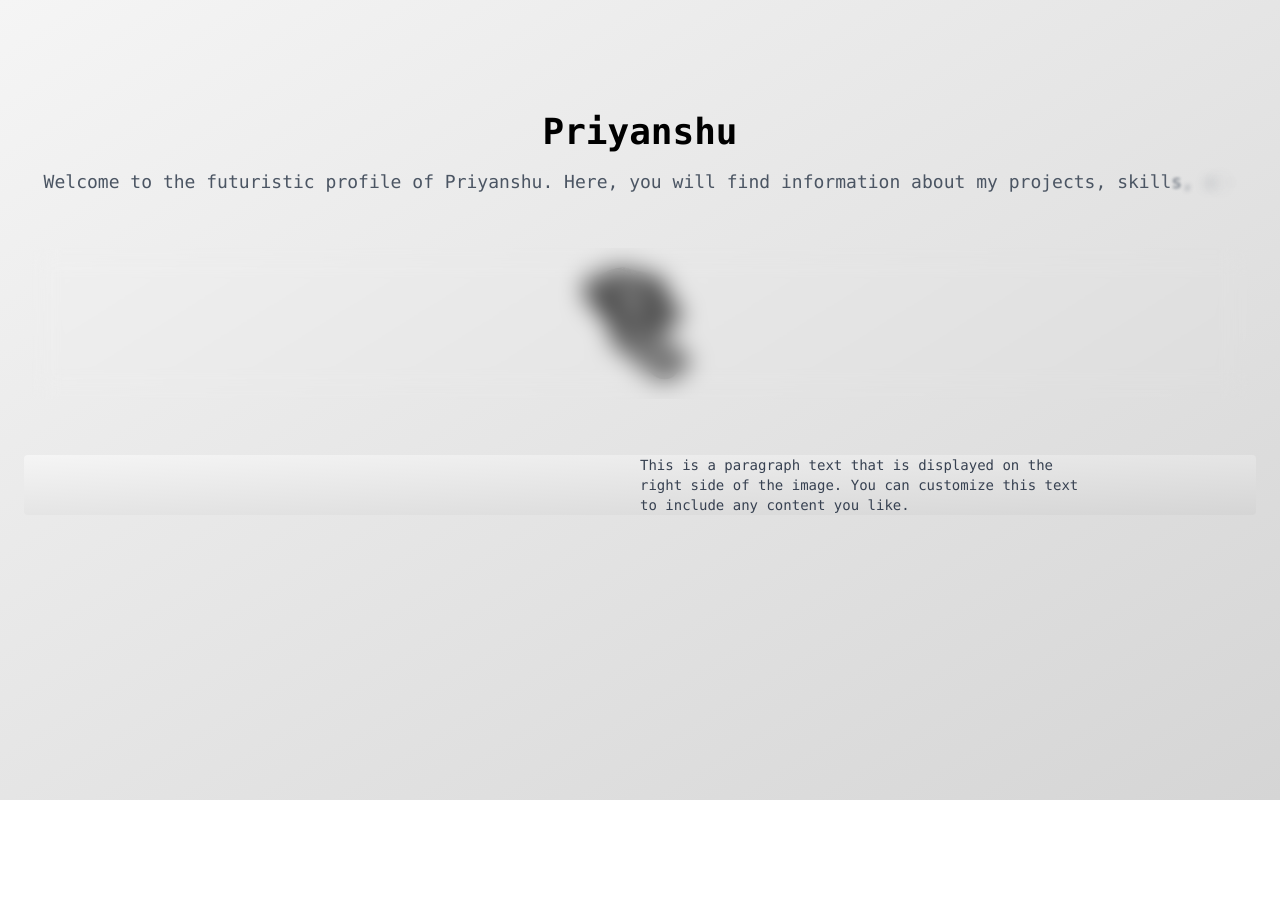
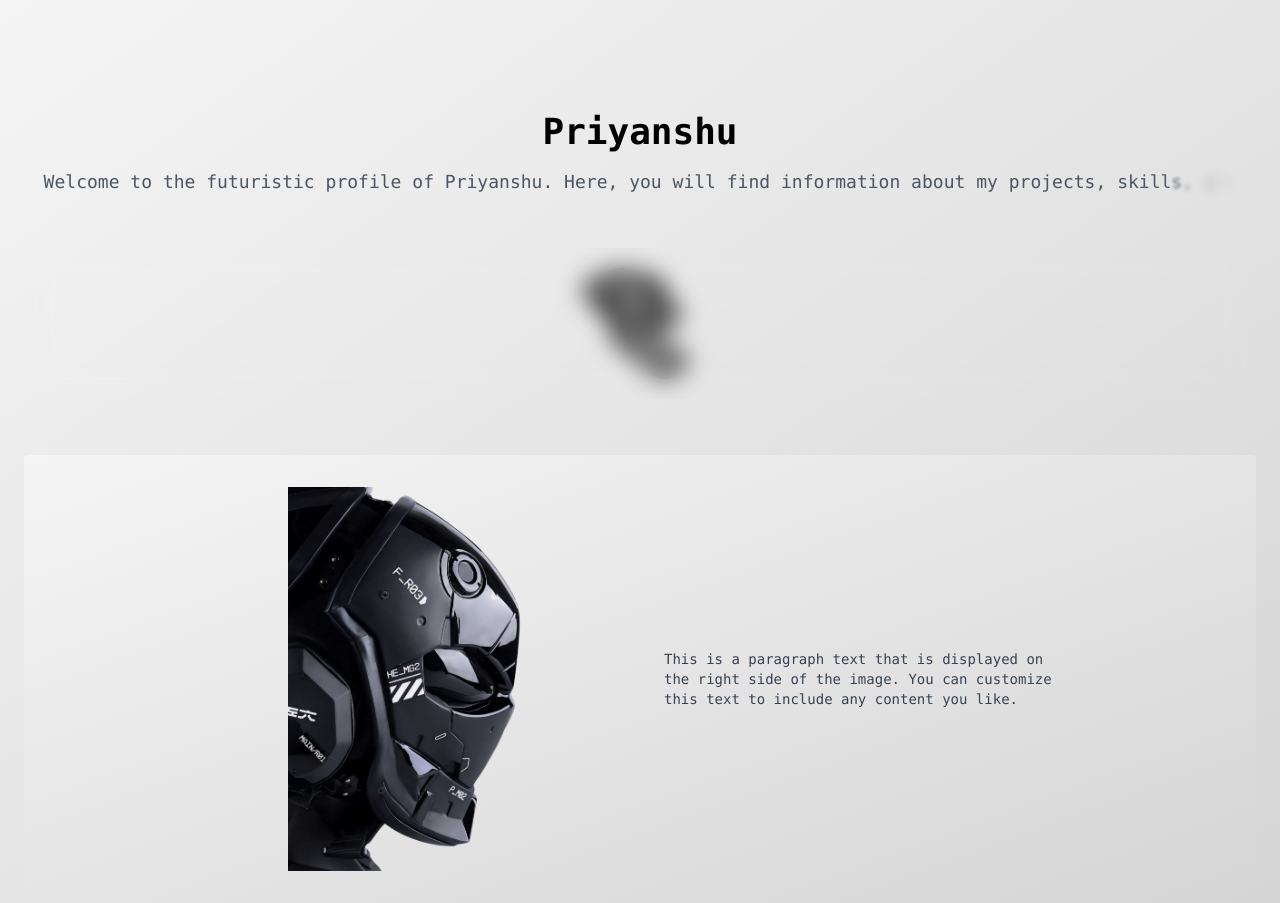
Before and after one commit to Priyansxu/Website, a Next.js app: page / in a window 1280 px wide. Before the commit the page ends 800 px from the top, so only its background shows below. Built offline with nearby package versions, Linux system fonts and the light colour scheme.

Commit message:
Update index.js

```diff
--- a/pages/index.js
+++ b/pages/index.js
@@ -55,8 +55,7 @@ export default function Page() {
             ))}
           </motion.p>
           <div className="flex justify-center items-center relative mt-6">
-     <div className="absolute inset-0 backdrop-blur-md p-6 z-20">
-    </div>
+            <div className="absolute inset-0 backdrop-blur-md p-6 z-20"></div>
             <Image
               src={ElementX}
               alt="Element"
@@ -67,8 +66,8 @@ export default function Page() {
           </div>
         </section>
         <section className="mt-6 mx-6">
-         <div className="rounded bg-gradient-to-br from-[#f5f5f5] to-[#d5d5d5] flex items-center justify-center">
-      <div className="flex w-3/4 h-1/2">
+          <div className="rounded bg-gradient-to-br from-[#f5f5f5] to-[#d5d5d5] flex items-center justify-center p-8">
+            <div className="flex w-full max-w-4xl h-96">
               <div className="relative w-1/2 h-full">
                 <Image
                   src={Helmet}
@@ -78,7 +77,7 @@ export default function Page() {
                 />
               </div>
               <div className="w-1/2 flex items-center justify-center">
-          <p className="text-sm text-gray-700">
+                <p className="text-sm text-gray-700 mx-6">
                   This is a paragraph text that is displayed on the right side of the image. You can customize this text to include any content you like.
                 </p>
               </div>
```
Lines whose indentation alone changed are shown as unchanged.
